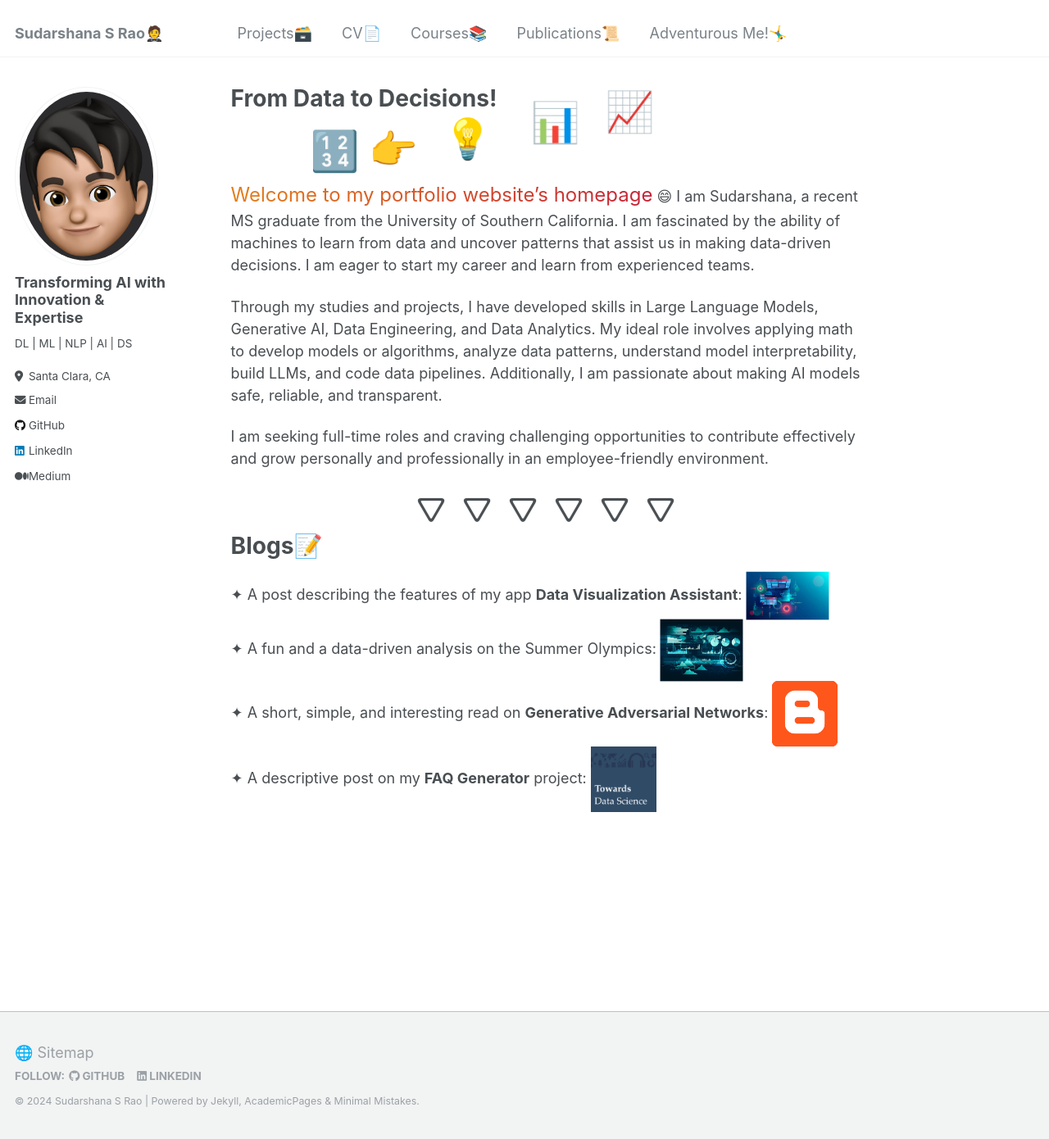
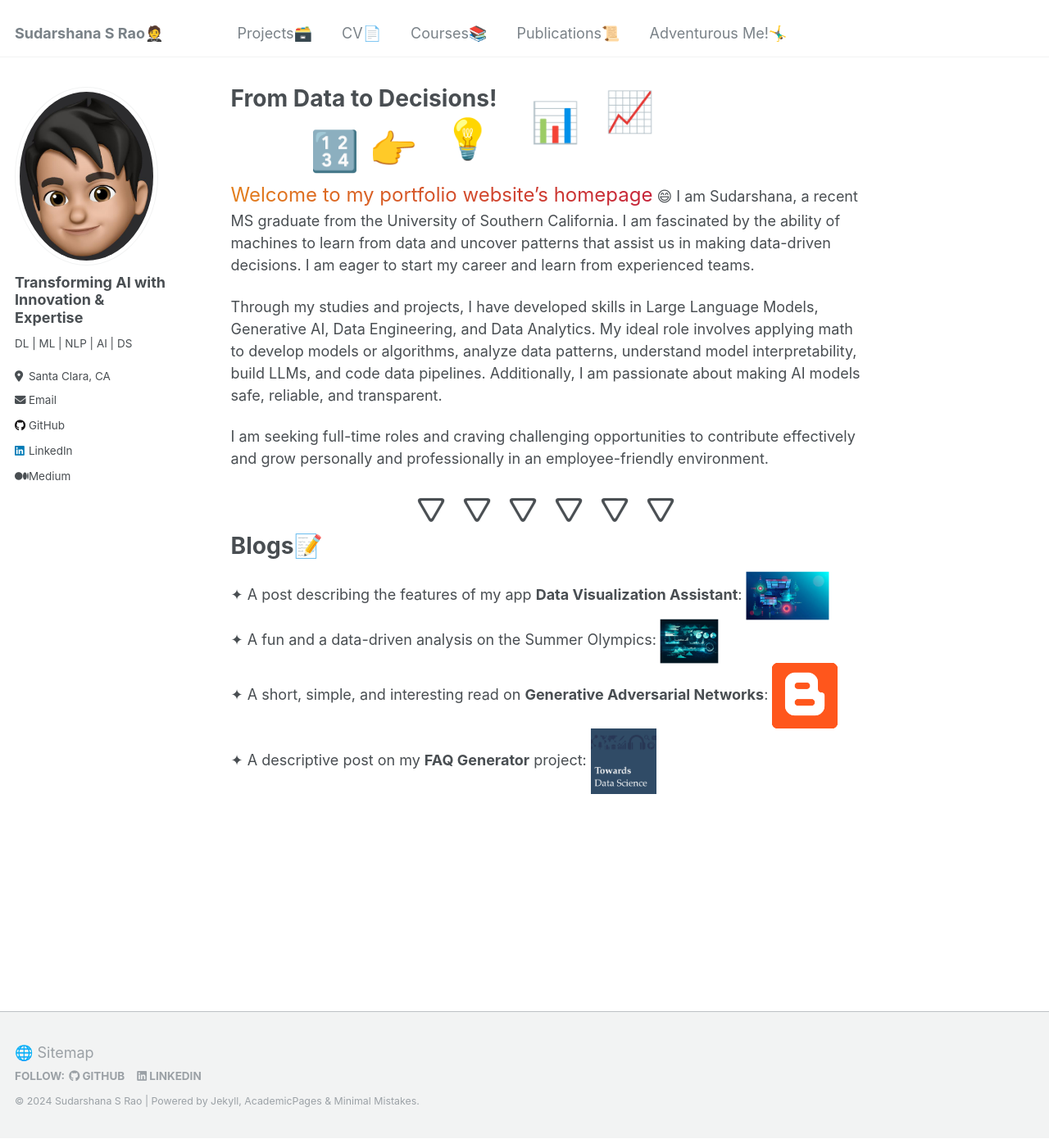
Before and after one commit to SudarshanaSRao/SudarshanaSRao.github.io, a Jekyll site: the page built from _pages/about.md, in a window 1280 px wide and 1390 px high. Shown: the whole window at 82% size. Built offline with Jekyll 4.4.1, drawn with Linux system fonts in a browser that asks for light colours.

Commit message:
Update about.md

```diff
--- a/_pages/about.md
+++ b/_pages/about.md
@@ -148,7 +148,7 @@ I am seeking full-time roles and craving challenging opportunities to contribute
 <div class="flexcontainer">
   <div>
     <span>✦ A fun and a data-driven analysis on the Summer Olympics:</span> <a href="https://medium.com/@sudarshanasrao/olympics-tableau-3a79b7b49619" onclick="trackOutboundLink(this);">
-      <img class="pulse" height="20px" src="/images/indy.jpg" width="100px">
+      <img class="pulse" height="20px" src="/images/indy.jpg" width="70px">
     </a>
   </div>
 </div>
```
